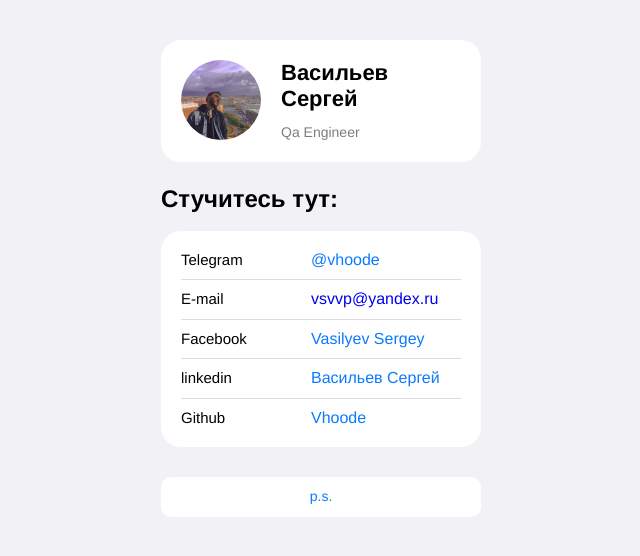
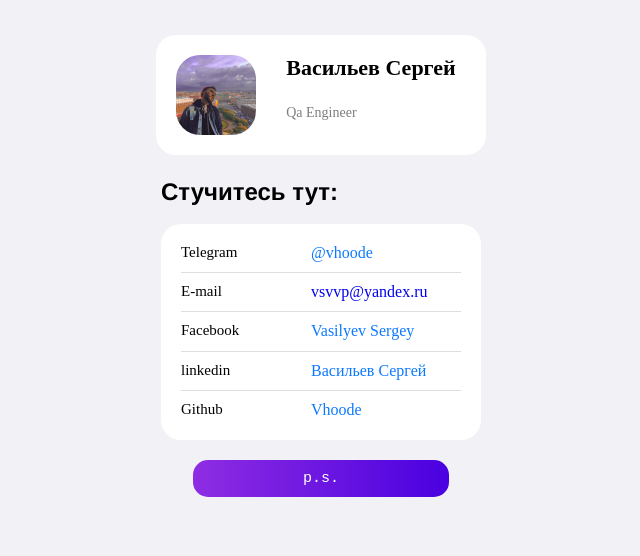
Before and after one commit to Vhoode/Vhoode.github.io, a plain HTML site: page index.html in a window 1280 px wide. Shown: the whole page, without its empty margins (319-959 px from the left). Drawn offline with Linux system fonts and the light colour scheme.

Commit message:
Update style.css

```diff
--- a/style.css
+++ b/style.css
@@ -13,6 +13,7 @@
 a:hover {
     color: #3a7999;
     transform: scale(1.1);
+     text-shadow: 0 0px 1px rgba(0, 0, 0, 0.3);
 }
 
 .header__avatar:hover {
@@ -33,23 +34,24 @@ transform: scale(1.2);
 }
 
 body {
-  font-family: "Helvetica";
-  background-color: var(--bg);
+  font-family: "Franklin Gothic";
+  background-color:var(--bg);
   color: var(--text);
   display: flex;
   flex-direction: column;
   justify-content: center;
   align-items: center;
+
 }
 
 .header {
   box-sizing: border-box;
-  margin: 40px 0 20px 0;
+  margin: 35px 0 20px 0;
   display: grid;
   grid-template-areas:
     "img title"
     "img subtitile";
-  width: 320px;
+  width: 330px;
   column-gap: 20px;
   row-gap: 10px;
   border-radius: 20px;
@@ -58,7 +60,7 @@ body {
 }
 
 .header__avatar {
-  border-radius: 50%;
+  border-radius: 30%;
   grid-area: img;
   width: 80px;
   height: 80px;
@@ -69,14 +71,14 @@ body {
   font-weight: 700;
   font-size: 22px;
   line-height: 1.2;
-  font-family: "Helvetica Neue";
+  font-family: "Franklin Gothic";
   grid-area: title;
   align-items: center;
 }
 
 .header__subtitle {
   color: var(--subtext);
-  font-weight: 400;
+  font-weight: 500;
   font-size: 14px;
   line-height: 1.4;
   margin: 0;
@@ -146,26 +148,26 @@ body {
 
 footer {
   margin: 0 0 40px 0;
+
+
 }
+
 .button-link {
-  margin-top: 10px;
-  box-sizing: border-box;
-  display: flex;
-  flex-direction: row;
-  justify-content: center;
-  align-items: center;
-  padding: 10px;
-  width: 320px;
-  background: var(--buttonbgcolor);
-  border-radius: 10px;
-  border: none;
-  outline: none;
+  font-size: 15px;
+  font-family: monospace;
+  color: #fff;
+  background: linear-gradient(to left, #8e2de2, #4a00e0, #8e2de2);
+  text-decoration: none;
+  padding: 10px 110px;
+  border-radius: 15px;
+  background-size: 200%;
+  transition: .5s;
+  border :3px;
+  cursor: pointer;
+}
 
-  font-size: 14px;
-  line-height: 1.4;
-
-  color: var(--buttoncolor);
-  text-decoration: none;
+.button-link:hover {
+  background-position: right;
 }
 
 a {
```
